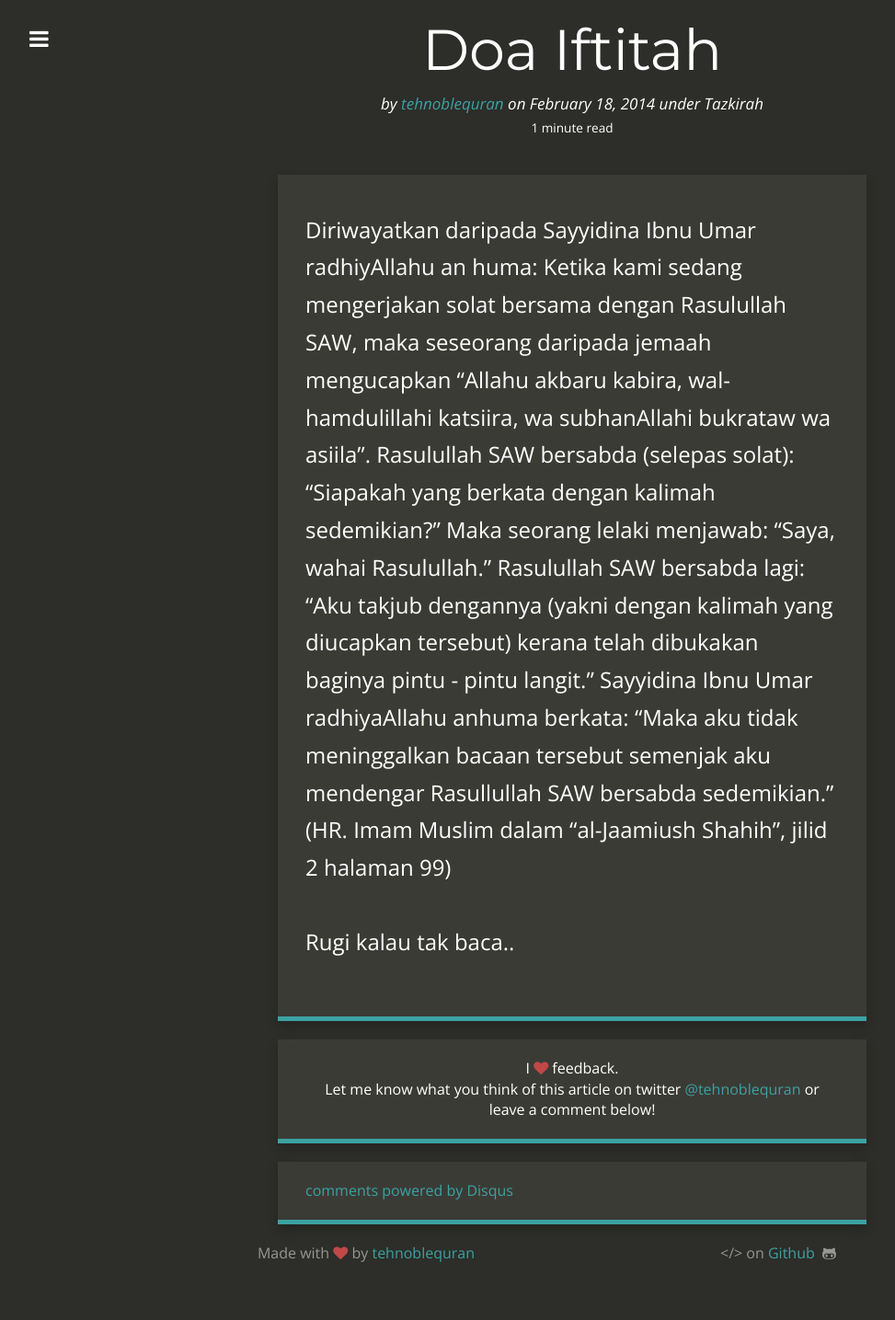
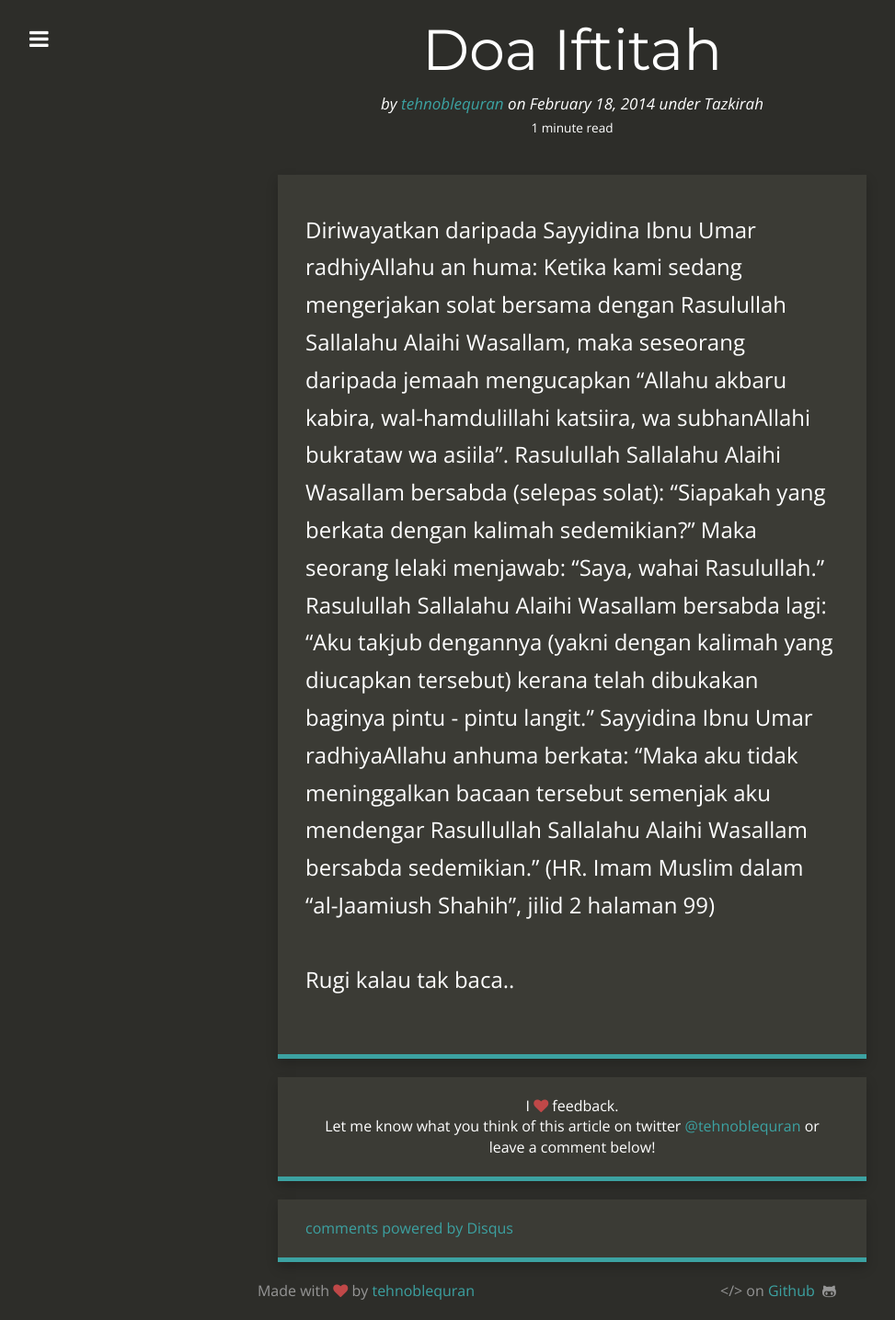
Before and after one commit to kedamaian/swsyafiq, a Jekyll site: the page built from _posts/2014-02-18-doa-iftitah.md, in a window 1280 px wide. Shown: the whole page at 92% size, without its empty margins (18-991 px from the left). Built offline with Jekyll 4.4.1, drawn with Linux system fonts in a browser that asks for light colours; nearby versions of some CDN libraries; comment, search, counter and statistics services are not loaded; before the commit the page ends 1394 px from its top, so only the background shows below that.

Commit message:
Update 2014-02-18-doa-iftitah.md

```diff
--- a/_posts/2014-02-18-doa-iftitah.md
+++ b/_posts/2014-02-18-doa-iftitah.md
@@ -6,6 +6,6 @@ title: Doa Iftitah
 categories:
   - Tazkirah
 ---
-Diriwayatkan daripada Sayyidina Ibnu Umar radhiyAllahu an huma: Ketika kami sedang mengerjakan solat bersama dengan Rasulullah SAW, maka seseorang daripada jemaah mengucapkan "Allahu akbaru kabira, wal-hamdulillahi katsiira, wa subhanAllahi bukrataw wa asiila". Rasulullah SAW bersabda (selepas solat): "Siapakah yang berkata dengan kalimah sedemikian?" Maka seorang lelaki menjawab: "Saya, wahai Rasulullah." Rasulullah SAW bersabda lagi: "Aku takjub dengannya (yakni dengan kalimah yang diucapkan tersebut) kerana telah dibukakan baginya pintu - pintu langit." Sayyidina Ibnu Umar radhiyaAllahu anhuma berkata: "Maka aku tidak meninggalkan bacaan tersebut semenjak aku mendengar Rasullullah SAW bersabda sedemikian." (HR. Imam Muslim dalam "al-Jaamiush Shahih", jilid 2 halaman 99)
+Diriwayatkan daripada Sayyidina Ibnu Umar radhiyAllahu an huma: Ketika kami sedang mengerjakan solat bersama dengan Rasulullah Sallalahu Alaihi Wasallam, maka seseorang daripada jemaah mengucapkan "Allahu akbaru kabira, wal-hamdulillahi katsiira, wa subhanAllahi bukrataw wa asiila". Rasulullah Sallalahu Alaihi Wasallam bersabda (selepas solat): "Siapakah yang berkata dengan kalimah sedemikian?" Maka seorang lelaki menjawab: "Saya, wahai Rasulullah." Rasulullah Sallalahu Alaihi Wasallam bersabda lagi: "Aku takjub dengannya (yakni dengan kalimah yang diucapkan tersebut) kerana telah dibukakan baginya pintu - pintu langit." Sayyidina Ibnu Umar radhiyaAllahu anhuma berkata: "Maka aku tidak meninggalkan bacaan tersebut semenjak aku mendengar Rasullullah Sallalahu Alaihi Wasallam bersabda sedemikian." (HR. Imam Muslim dalam "al-Jaamiush Shahih", jilid 2 halaman 99)
 
 Rugi kalau tak baca..
```
